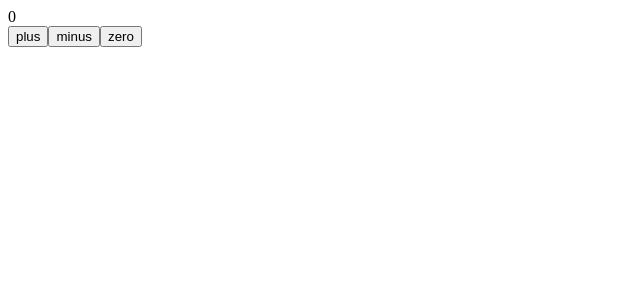
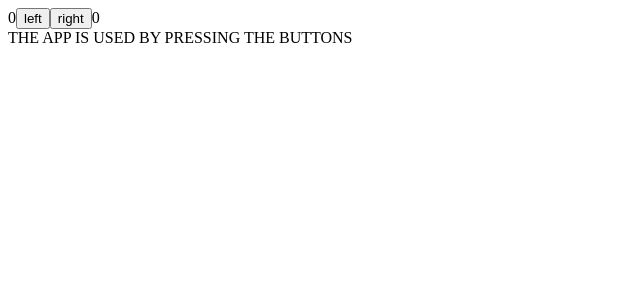
Before and after one commit to gomezclaudio11/reactHelsinki, a React (Vite) app in the folder reactHelsinki/part1/: page / in a window 1280 px wide. Shown: the top 300 px of the page, without its empty margins (0-640 px from the left). Built offline with nearby package versions, Linux system fonts and the light colour scheme.

Commit message:
Reenderizado condicional

```diff
--- a/reactHelsinki/part1/src/App.jsx
+++ b/reactHelsinki/part1/src/App.jsx
@@ -1,46 +1,50 @@
 import { useState } from 'react'
 
-const Display = ({counter}) => {
-  return  (
-    <div>{counter}</div>
+//reenderizado coondicional
+const History = (props) => {
+  if (props.allClicks.length === 0){
+    return(
+      <div>
+        THE APP IS USED BY PRESSING THE BUTTONS
+      </div>
+    )
+  }
+  return(
+    <div>
+      button press history : {props.allClicks.join(" ")}
+    </div>
   )
 }
 
-const Button = (props) => {
-  return(
-    <button onClick={props.onClick}>
-      {props.text}
+const Button = ({ handleClick, text }) => (
+    <button onClick={handleClick}>
+     {text}
     </button>
   )
-}
 
 const App = () => {
+  const [left, setLeft] = useState(0)
+  const [right, setRight] = useState(0)
+  const [allClicks, setAll] = useState([])
 
-  const [ counter, setCounter ] = useState(0)
-  console.log('rendering with counter value', counter)
-  const increaseByOne = () => {
-    console.log('increasing, value before', counter)
-    setCounter(counter + 1)
+  const handleLeftClick = () => {
+    setAll(allClicks.concat('L')) // La adición del nuevo elemento al array se logra con el método concat, que no muta el array existente, sino que devuelve una nueva copia del array con el elemento agregado.
+    setLeft(left + 1)
   }
-  const decreaseByOne = () => {
-    console.log('decreasing, value before', counter)
-    setCounter(counter -1)
-  }
-  const setToZero = () => {
-    console.log('resetting to zero, value before', counter)
-    setCounter(0)
+
+  const handleRightClick = () => {
+    setAll(allClicks.concat('R'))
+    setRight(right + 1)
   }
 
   return (
     <div>
-      <div>
-      <Display counter = {counter}/>
-      </div>
-      <Button onClick={increaseByOne} text="plus" />
-      <Button onClick={decreaseByOne} text="minus" />
-      <Button onClick={setToZero} text="zero" />
+      {left}
+      <Button handleClick={handleLeftClick} text='left' />
+      <Button handleClick={handleRightClick} text='right' />
+      {right}
+      <History allClicks= {allClicks}/>
     </div>
   )
 }
-
 export default App
```
